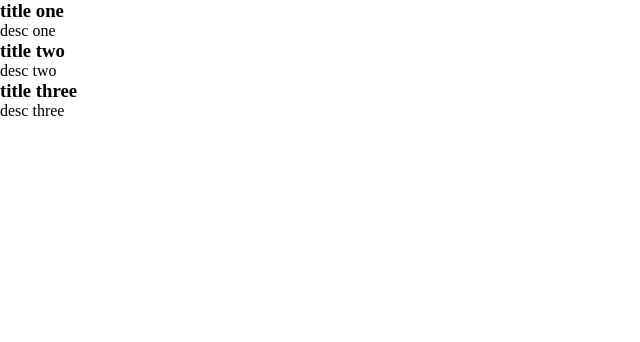
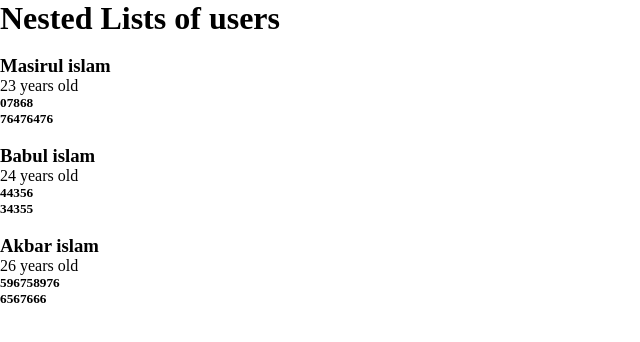
Before and after one commit to masirul-codify/react.js-practice, a React (Create React App) app: page / in a window 1280 px wide. Shown: the top 342 px of the page, without its empty margins (0-640 px from the left). Built offline with nearby package versions, Linux system fonts and the light colour scheme.

Commit message:
12.Learnt Nested Mapping

```diff
--- a/src/App.js
+++ b/src/App.js
@@ -3,13 +3,15 @@
 import React from 'react';
 import Card from './components/Card';
 import List from './components/unique-list/List';
+import Users from './components/unique-list/User';
 import Data from './Data.json';
+
 
 
 
 function App(){
     return <div>
-        <List />
+        <Users />
     </div>
 }
 
--- /dev/null
+++ b/src/components/unique-list/User.js
@@ -0,0 +1,72 @@
+
+import React from 'react'
+import { v4 as uuidv4 } from 'uuid';
+
+const users = [
+    {
+        id: uuidv4(),
+        fullName: "Masirul islam",
+        age: "23 years old" ,
+        tels: [
+            {
+                home: "07868",
+                office: "76476476",
+            }
+        ],
+    },
+    {
+        id: uuidv4(),
+        fullName: "Babul islam",
+        age: "24 years old" ,
+        tels: [
+            {
+                home: "44356",
+                office: "34355",
+            }
+        ],
+    },
+    {
+        id: uuidv4(),
+        fullName: "Akbar islam",
+        age: "26 years old" ,
+        tels: [
+            {
+                home: "596758976",
+                office: "6567666",
+            }
+        ],
+    },
+];
+
+
+ const User = () => {
+  return (
+    <div>
+      <h1>Nested Lists of users </h1>
+      <div><br></br></div>
+      {
+        users.map((user)=> {
+            const {fullName,age,id} = user;
+            return <article  key={id}>
+                <h3>{fullName}</h3>
+                <p>{age}</p>
+                {
+                    user.tels.map((tel) => {
+                        const {home,office,id} = tel
+                        return <div key={id}>
+                            <h5>{home}</h5>
+                            <h5>{office} </h5>
+                            <div><br></br></div>
+                        </div>
+
+                    })
+                }
+            </article>
+        }
+)
+      }
+    </div>
+  )
+}
+
+export default User;
```
